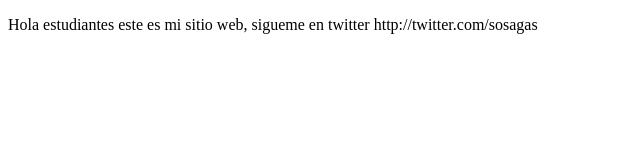
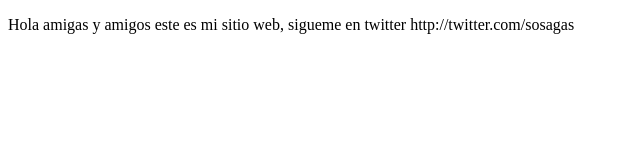
Before and after one commit to JoseFlavioSG/proyectoDemoCursoPrework, a plain HTML site: page index.html in a window 1280 px wide. Shown: the whole page, without its empty margins (0-640 px from the left). Drawn offline with Linux system fonts and the light colour scheme.

Commit message:
cambios agregamos amigas y amigos

```diff
--- a/index.html
+++ b/index.html
@@ -8,7 +8,7 @@
 </head>
 <body>
     <p>
-        Hola estudiantes este es mi sitio web, sigueme en twitter http://twitter.com/sosagas
+        Hola amigas y amigos este es mi sitio web, sigueme en twitter http://twitter.com/sosagas
     </p>
 </body>
 </html>
```
